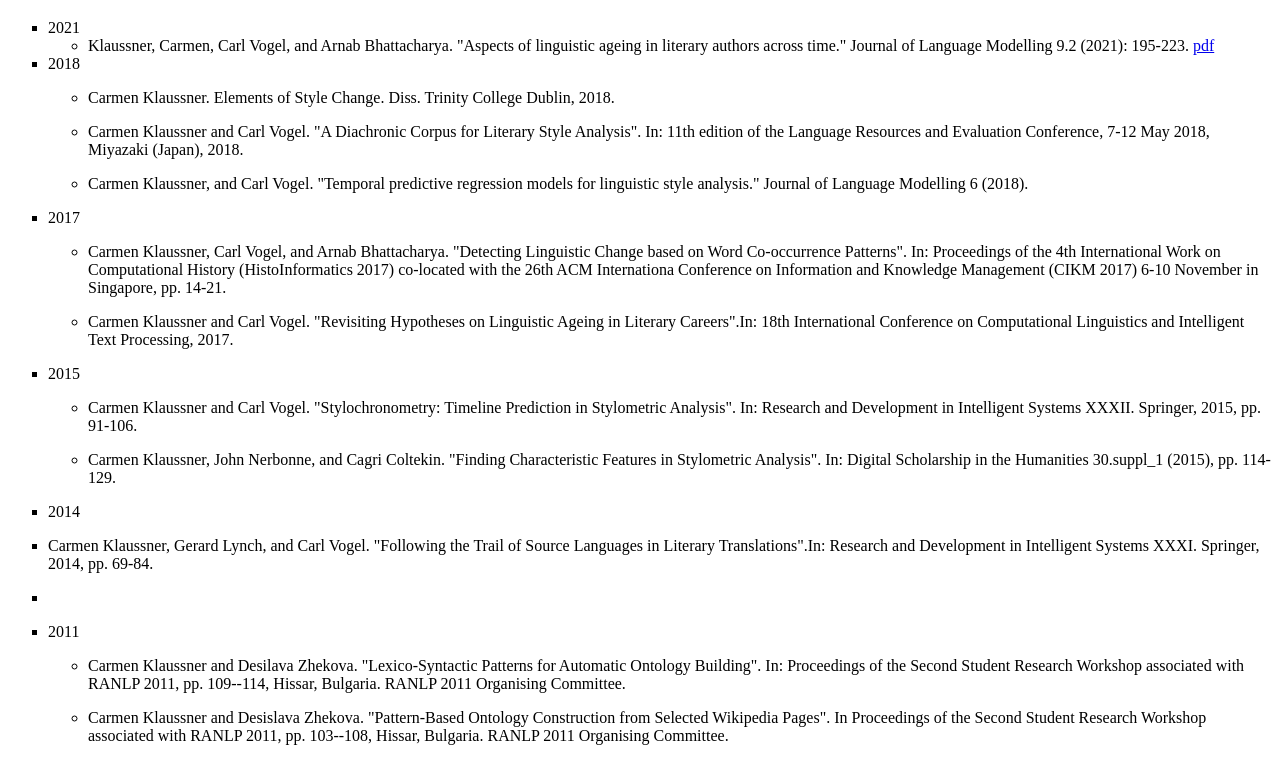
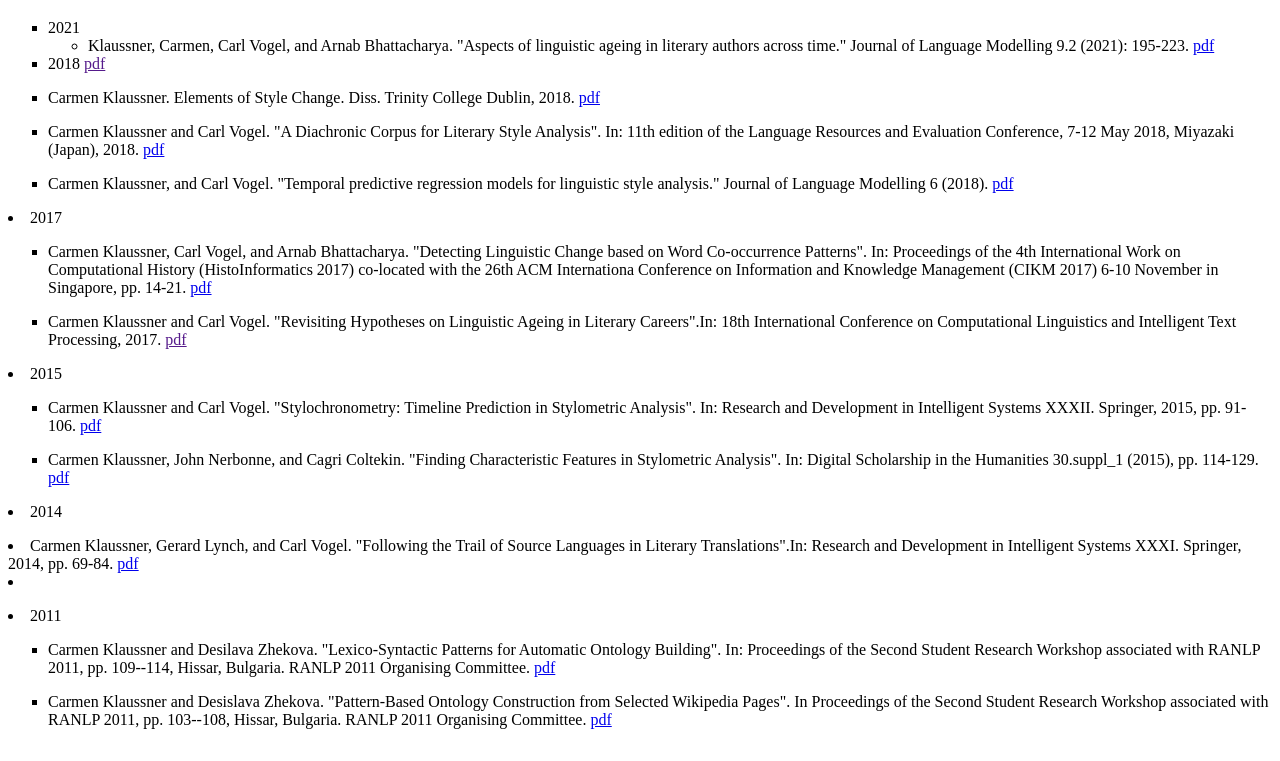
Before and after one commit to cklaussner/cklaussner.github.io, a plain HTML site: page index.html in a window 1280 px wide. Shown: the part 61-822 px from the top of the page. Drawn offline with Linux system fonts and the light colour scheme.

Commit message:
Update index.html

```diff
--- a/index.html
+++ b/index.html
@@ -23,40 +23,41 @@
 		   <li>Klaussner, Carmen, Carl Vogel, and Arnab Bhattacharya. "Aspects of linguistic ageing in literary authors across time." Journal of Language Modelling 9.2 (2021): 195-223. <a href="https://jlm.ipipan.waw.pl/index.php/JLM/article/view/270">pdf</a> </li>
 		 </ul>
 	    </li>
-	  <li>2018
+	  <li>2018  <a href="">pdf</a> </li>
+		 </ul>
 	     <ul>
-		  <p><li>  Carmen Klaussner. Elements of Style Change. Diss. Trinity College Dublin, 2018.</li> </p>
-		 <p><li>Carmen Klaussner and Carl Vogel. "A Diachronic Corpus for Literary Style Analysis". In: 11th edition of the Language Resources and Evaluation Conference, 7-12 May 2018, Miyazaki (Japan), 2018. </li> </p>
-	     	  <p><li>Carmen Klaussner, and Carl Vogel. "Temporal predictive regression models for linguistic style analysis." Journal of Language Modelling 6 (2018).</li></p>
+		  <p><li>  Carmen Klaussner. Elements of Style Change. Diss. Trinity College Dublin, 2018. <a href="http://www.tara.tcd.ie/bitstream/handle/2262/85063/thesis-fin-cklaussner.pdf?sequence=1&isAllowed=y">pdf</a>  </li> </p>
+		 <p><li>Carmen Klaussner and Carl Vogel. "A Diachronic Corpus for Literary Style Analysis". In: 11th edition of the Language Resources and Evaluation Conference, 7-12 May 2018, Miyazaki (Japan), 2018. <a href="https://aclanthology.org/L18-1552/">pdf</a> </li> </p>
+	     	  <p><li>Carmen Klaussner, and Carl Vogel. "Temporal predictive regression models for linguistic style analysis." Journal of Language Modelling 6 (2018).  <a href="http://www.tara.tcd.ie/handle/2262/85121">pdf</a> </li></p>
 	   </ul>
           </li>
 	<li>2017
 	     <ul>
-  	<p><li>Carmen Klaussner, Carl Vogel, and Arnab Bhattacharya. "Detecting Linguistic Change based on Word Co-occurrence Patterns". In: Proceedings of the 4th International Work on Computational History (HistoInformatics 2017) co-located with the 26th ACM Internationa Conference on Information and Knowledge Management (CIKM 2017) 6-10 November in Singapore, pp. 14-21. </li></p>
+  	<p><li>Carmen Klaussner, Carl Vogel, and Arnab Bhattacharya. "Detecting Linguistic Change based on Word Co-occurrence Patterns". In: Proceedings of the 4th International Work on Computational History (HistoInformatics 2017) co-located with the 26th ACM Internationa Conference on Information and Knowledge Management (CIKM 2017) 6-10 November in Singapore, pp. 14-21. <a href="http://ceur-ws.org/Vol-1992/paper_4.pdf">pdf</a></li></p>
 
-	  <p><li>Carmen Klaussner and Carl Vogel. "Revisiting Hypotheses on Linguistic Ageing in Literary Careers".In: 18th International Conference on Computational Linguistics and Intelligent Text Processing, 2017.</li> </p>
+	  <p><li>Carmen Klaussner and Carl Vogel. "Revisiting Hypotheses on Linguistic Ageing in Literary Careers".In: 18th International Conference on Computational Linguistics and Intelligent Text Processing, 2017. <a href="">pdf</a> </li> </p>
 
 	  </ul>
           </li>
 
 	<li>2015
 	     <ul>
-	  <p> <li>Carmen Klaussner and Carl Vogel. "Stylochronometry: Timeline Prediction in Stylometric Analysis". In: Research and Development in Intelligent Systems XXXII. Springer, 2015, pp. 91-106. </li>   </p>
-	  <p>  <li>Carmen Klaussner, John Nerbonne, and Cagri Coltekin. "Finding Characteristic Features in Stylometric Analysis". In: Digital Scholarship in the Humanities 30.suppl_1 (2015), pp. 114-129.</li>  </p>
+	  <p> <li>Carmen Klaussner and Carl Vogel. "Stylochronometry: Timeline Prediction in Stylometric Analysis". In: Research and Development in Intelligent Systems XXXII. Springer, 2015, pp. 91-106. <a href="http://www.tara.tcd.ie/bitstream/handle/2262/75592/Klaussner-Vogel-SGAI2015.pdf?sequence=1">pdf</a> </li>   </p>
+	  <p>  <li>Carmen Klaussner, John Nerbonne, and Cagri Coltekin. "Finding Characteristic Features in Stylometric Analysis". In: Digital Scholarship in the Humanities 30.suppl_1 (2015), pp. 114-129. <a href="https://academic.oup.com/dsh/article/30/suppl_1/i114/364835">pdf</a> </li>  </p>
 
 	    </ul>
           </li>
 
 	<li>2014
 
-		<p><li>Carmen Klaussner, Gerard Lynch, and Carl Vogel. "Following the Trail of Source Languages in Literary Translations".In: Research and Development in Intelligent Systems XXXI. Springer, 2014, pp. 69-84.<li></p>
+		<p><li>Carmen Klaussner, Gerard Lynch, and Carl Vogel. "Following the Trail of Source Languages in Literary Translations".In: Research and Development in Intelligent Systems XXXI. Springer, 2014, pp. 69-84. <a href="http://www.tara.tcd.ie/bitstream/handle/2262/72680/paper-285.pdf?sequence=1&isAllowed=y">pdf</a>  <li></p>
 
           </li>
 
 	<li>2011
 	     <ul>
-		<p><li>Carmen Klaussner and Desilava Zhekova. "Lexico-Syntactic Patterns for Automatic Ontology Building". In: Proceedings of the Second Student Research Workshop associated with RANLP 2011, pp. 109--114, Hissar, Bulgaria. RANLP 2011 Organising Committee.</li></p>
-		<p><li>Carmen Klaussner and Desislava Zhekova. "Pattern-Based Ontology Construction from Selected Wikipedia Pages". In Proceedings of the Second Student Research Workshop associated with RANLP 2011, pp. 103--108, Hissar, Bulgaria. RANLP 2011 Organising Committee.</li></p>
+		<p><li>Carmen Klaussner and Desilava Zhekova. "Lexico-Syntactic Patterns for Automatic Ontology Building". In: Proceedings of the Second Student Research Workshop associated with RANLP 2011, pp. 109--114, Hissar, Bulgaria. RANLP 2011 Organising Committee. <a href="https://aclanthology.org/R11-2017/">pdf</a>   </li></p>
+		<p><li>Carmen Klaussner and Desislava Zhekova. "Pattern-Based Ontology Construction from Selected Wikipedia Pages". In Proceedings of the Second Student Research Workshop associated with RANLP 2011, pp. 103--108, Hissar, Bulgaria. RANLP 2011 Organising Committee. <a href="https://aclanthology.org/R11-2016/">pdf</a>    </li></p>
 
 		 </ul>
           </li>
```
